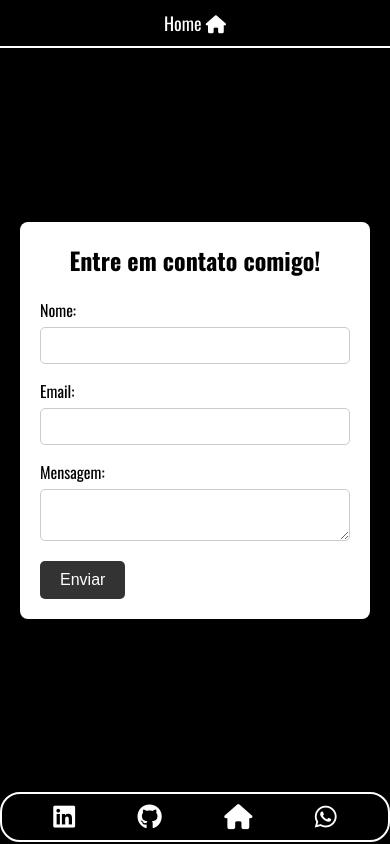
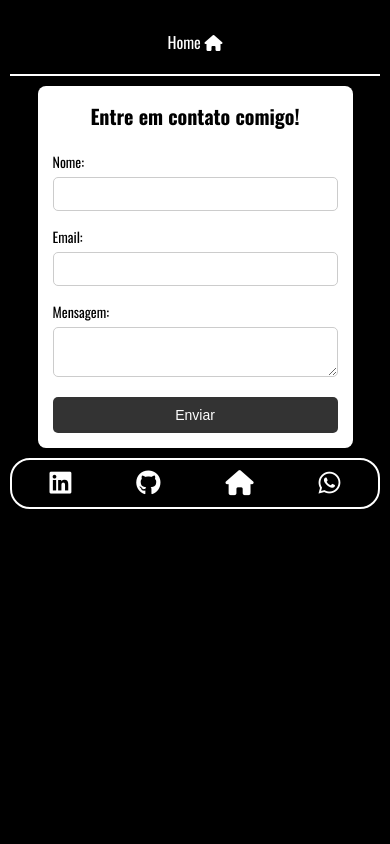
Before and after one commit to EricRochaGoncalves/Formulario-portfolio, a plain HTML site: page index.html in a window 390 px wide. Drawn offline with nearby package versions, Linux system fonts and the light colour scheme.

Commit message:
Update style.css

```diff
--- a/style.css
+++ b/style.css
@@ -125,3 +125,94 @@ button {
 button:hover {
   background-color: #555;
 }
+/* ========== MEDIA QUERIES ========== */
+
+/* Telas pequenas: até 699px (ex: iPhone 5, Galaxy S5) */
+@media (max-width: 699px) {
+  body {
+    padding: 10px;
+    justify-content: flex-start;
+  }
+
+  nav ul {
+    flex-direction: column;
+    align-items: center;
+  }
+
+  nav ul li {
+    margin: 10px 0;
+  }
+
+  nav a {
+    font-size: 16px;
+    padding: 8px 12px;
+  }
+
+  main {
+    padding: 10px;
+    height: auto;
+  }
+
+  section {
+    padding: 15px;
+    width: 90%;
+  }
+
+  h1 {
+    font-size: 20px;
+  }
+
+  label {
+    font-size: 14px;
+  }
+
+  input,
+  textarea {
+    font-size: 14px;
+    padding: 8px;
+  }
+
+  button {
+    width: 100%;
+    font-size: 14px;
+    padding: 10px;
+  }
+
+  .otter-contacts {
+
+    height: auto;
+    gap: 10px;
+    padding: 10px;
+  }
+}
+
+/* Telas médias: de 700px até 1024px (ex: tablets, celulares maiores) */
+@media (min-width: 700px) and (max-width: 1024px) {
+  nav ul {
+    flex-wrap: wrap;
+    justify-content: center;
+  }
+
+  nav ul li {
+    margin: 10px;
+  }
+
+  nav a {
+    font-size: 17px;
+  }
+
+  main {
+    flex-direction: column;
+    height: auto;
+    padding: 20px;
+  }
+
+  section {
+    max-width: 90%;
+  }
+
+  .otter-contacts {
+    justify-content: space-between;
+
+  }
+}
```
